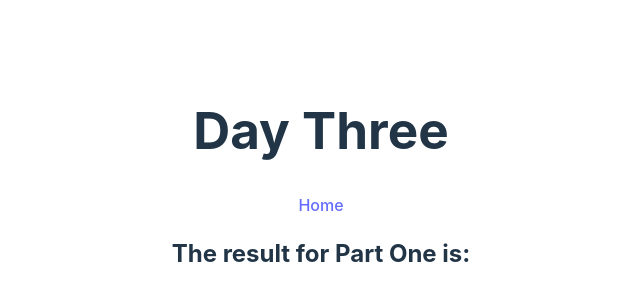
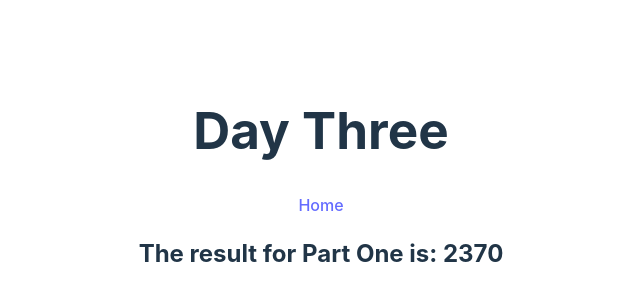
Before and after one commit to d-elv/advent-of-code-2024, a React (Vite) app: page /day-four in a window 1280 px wide. Shown: the part 220-520 px from the top of the page, without its empty margins (319-959 px from the left). Built offline with nearby package versions, Linux system fonts and the light colour scheme.

Commit message:
Day 4 part 1 complete

```diff
--- a/src/pages/day-four/DayFour.tsx
+++ b/src/pages/day-four/DayFour.tsx
@@ -1,11 +1,11 @@
 import { useEffect, useState } from "react";
 import ReturnHome from "../../components/ReturnToHome";
 
-const input = `..X...
-.SAMX.
-.A..A.
-XMAS.S
-.X....`;
+// const input = `..X...
+// .SAMX.
+// .A..A.
+// XMAS.S
+// .X....`;
 
 // const input = `MMMSXXMASM
 // MSAMXMSMSA
@@ -23,7 +23,6 @@ function getPartOneAnswer(input: string) {
   const matrix = input.split("\n").map((row) => {
     return row.split("");
   });
-  console.log(matrix);
 
   let totalXmases = 0;
   const columns = matrix[0].length;
@@ -34,23 +33,31 @@ function getPartOneAnswer(input: string) {
     for (let index = 0; index < row.length; index++) {
       switch (row[index]) {
         case "X":
-          if (xmas === "") {
+          if (xmas === "" || xmas === "XM" || xmas === "XMA" || xmas === "X") {
             xmas = "X";
+          } else {
+            xmas = "";
           }
           break;
         case "M":
           if (xmas === "X") {
             xmas = "XM";
+          } else {
+            xmas = "";
           }
           break;
         case "A":
           if (xmas === "XM") {
             xmas = "XMA";
+          } else {
+            xmas = "";
           }
           break;
         case "S":
           if (xmas === "XMA") {
             totalXmases += 1;
+            xmas = "";
+          } else {
             xmas = "";
           }
           break;
@@ -79,30 +86,127 @@ function getPartOneAnswer(input: string) {
     return totalXmases;
   }
 
+  function getDiagonals(matrix: string[][]) {
+    const rows = matrix.length;
+    const cols = matrix[0].length;
+
+    const getLeftToRightDiagonals = () => {
+      const diagonals: string[][] = [];
+
+      for (let col = 0; col < cols; col++) {
+        const diagonal: string[] = [];
+        let row = 0,
+          currentCol = col;
+        while (row < rows && currentCol < cols) {
+          diagonal.push(matrix[row][currentCol]);
+          row++;
+          currentCol++;
+        }
+        if (diagonal.length > 3) {
+          diagonals.push(diagonal);
+        } else {
+          continue;
+        }
+      }
+
+      for (let row = 1; row < rows; row++) {
+        const diagonal: string[] = [];
+        let currentRow = row,
+          col = 0;
+        while (currentRow < rows && col < cols) {
+          diagonal.push(matrix[currentRow][col]);
+          currentRow++;
+          col++;
+        }
+        if (diagonal.length > 3) {
+          diagonals.push(diagonal);
+        } else {
+          continue;
+        }
+      }
+
+      return diagonals;
+    };
+
+    const getRightToLeftDiagonals = () => {
+      const diagonals: string[][] = [];
+
+      for (let col = cols - 1; col >= 0; col--) {
+        const diagonal: string[] = [];
+        let row = 0,
+          currentCol = col;
+        while (row < rows && currentCol >= 0) {
+          diagonal.push(matrix[row][currentCol]);
+          row++;
+          currentCol--;
+        }
+        if (diagonal.length > 3) {
+          diagonals.push(diagonal);
+        } else {
+          continue;
+        }
+      }
+
+      for (let row = 1; row < rows; row++) {
+        const diagonal: string[] = [];
+        let currentRow = row,
+          col = cols - 1;
+        while (currentRow < rows && col >= 0) {
+          diagonal.push(matrix[currentRow][col]);
+          currentRow++;
+          col--;
+        }
+        if (diagonal.length > 3) {
+          diagonals.push(diagonal);
+        } else {
+          continue;
+        }
+      }
+
+      return diagonals;
+    };
+
+    return {
+      leftToRightDiagonalArrays: getLeftToRightDiagonals(),
+      rightToLeftDiagonalArrays: getRightToLeftDiagonals(),
+    };
+  }
+
   for (let row of matrix) {
     // finds the horizontal XMAS occurrences
     totalXmases += checkForwards(row);
     totalXmases += checkReverse(row);
   }
+
   totalXmases += getAndCheckVerticals(matrix);
+  // Someone should really write the logic of how the vertical arrays are processed to match the horizontals and diagonals
+  const { leftToRightDiagonalArrays, rightToLeftDiagonalArrays } =
+    getDiagonals(matrix);
 
-  console.log(totalXmases);
+  for (let row of leftToRightDiagonalArrays) {
+    totalXmases += checkForwards(row);
+    totalXmases += checkReverse(row);
+  }
+  for (let row of rightToLeftDiagonalArrays) {
+    totalXmases += checkForwards(row);
+    totalXmases += checkReverse(row);
+  }
 
-  return "";
+  return totalXmases;
 }
 
 function getPartTwoAnswer(input: string) {}
 
 export default function DayFour() {
-  // const [input, setInput] = useState("");
+  const [input, setInput] = useState("");
   const partOneAnswer = getPartOneAnswer(input);
   const partTwoAnswer = getPartTwoAnswer(input);
 
-  // useEffect(() => {
-  //   fetch("/day-four-puzzle-input.txt")
-  //     .then((response) => response.text())
-  //     .then((data) => setInput(data));
-  // }, []);
+  useEffect(() => {
+    fetch("/day-four-puzzle-input.txt")
+      .then((response) => response.text())
+      .then((data) => setInput(data));
+  }, []);
 
   return (
     <>
```
